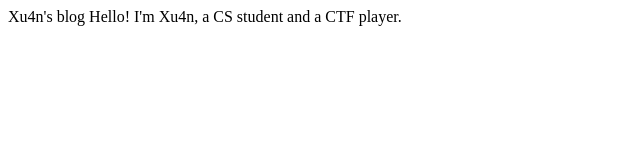
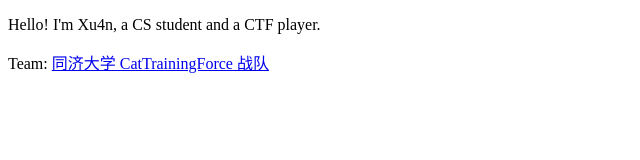
Before and after one commit to Xu4nNaN/Xu4nNaN.github.io, a plain HTML site: page index.html in a window 1280 px wide. Shown: the whole page, without its empty margins (0-640 px from the left). Drawn offline with Linux system fonts and the light colour scheme.

Commit message:
Update index.html

```diff
--- a/index.html
+++ b/index.html
@@ -1,9 +1,10 @@
 <!DOCTYPE html>
 <html lang="zh-CN">
     <head>
-        Xu4n's blog
+        <title>Xu4n's blog</title>
     </head>
     <body>
-        Hello! I'm Xu4n, a CS student and a CTF player.
+        <p>Hello! I'm Xu4n, a CS student and a CTF player.</p>
+        <p>Team: <a href="https://github.com/Cat-Training-Force">同济大学 CatTrainingForce 战队</a></p>
     </body>
 </html>
```
